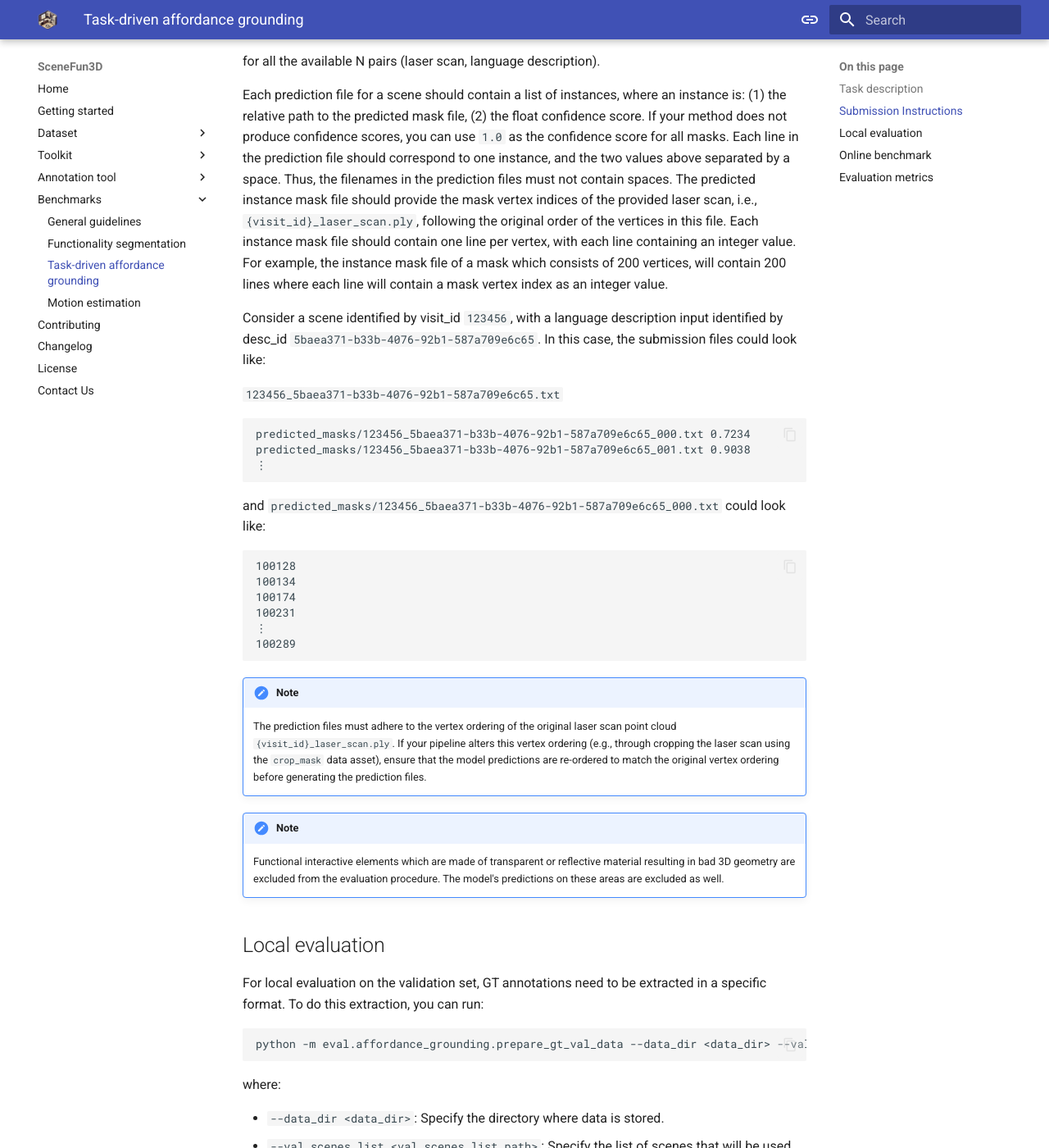
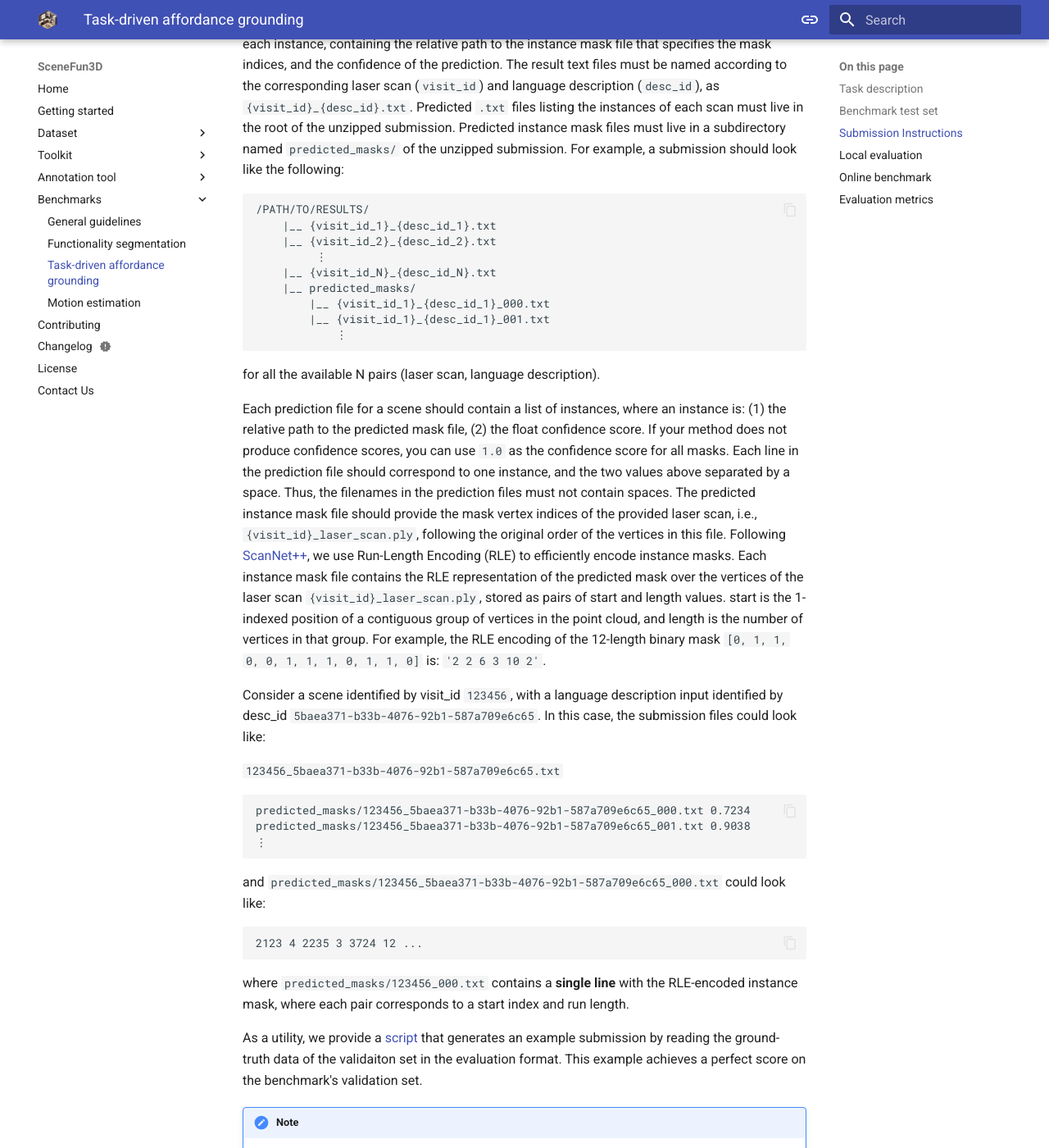
Before and after one commit to SceneFun3D/documentation, an MkDocs documentation site: the page built from docs/benchmarks/task2.md, in a window 1280 px wide and 1400 px high, scrolled down 1203 px. Shown: the whole window at 82% size. Built offline with MkDocs 1.6.1 and Material for MkDocs 9.7.7, drawn with Linux system fonts in a browser that asks for light colours; some of the changed text lies outside the part shown.

Commit message:
Update docs for v0.2.0

````diff
--- a/docs/benchmarks/task2.md
+++ b/docs/benchmarks/task2.md
@@ -12,6 +12,22 @@ In the second track of the SceneFun3D benchmark, we propose the following challe
     **OUTPUT:** Instance segmentation of the point cloud that corresponds to the vertices of the provided laser scan, segmenting the functional interactive elements that the agent needs to manipulate.
 
 We highlight that, in some cases, more than one instance of functional interactive elements may correspond to a single language task description.
+
+## Benchmark test set
+
+For the benchmark test set, we provide input language task descriptions without any ground-truth annotations. Participants must run their models on these inputs and submit their predictions via our submission page, following the provided submission instructions. You can find the input language task descriptions [**here**](https://cvg-data.inf.ethz.ch/scenefun3d/v1/benchmark_test_descriptions.json). The format is as follows:
+
+```
+[
+  {
+    "visit_id": the identifier of the scene,
+    "desc_id": unique id of the description,
+    "description": language instruction of the task
+  },
+  ...
+]
+```
+
 
 ## Submission Instructions
 
@@ -36,8 +52,7 @@ Results must be provided as a text file for each scene. Each text file should co
 for all the available N pairs (laser scan, language description).
 
 Each prediction file for a scene should contain a list of instances, where an instance is: (1) the relative path to the predicted mask file, (2) the float confidence score. If your method does not produce confidence scores, you can use `1.0` as the confidence score for all masks. Each line in the prediction file should correspond to one instance, and the two values above separated by a space. Thus, the filenames in the prediction files must not contain spaces.
-The predicted instance mask file should provide the mask vertex indices of the provided laser scan, i.e., `{visit_id}_laser_scan.ply`, following the original order of the vertices in this file.
-Each instance mask file should contain one line per vertex, with each line containing an integer value. For example, the instance mask file of a mask which consists of 200 vertices, will contain 200 lines where each line will contain a mask vertex index as an integer value.
+The predicted instance mask file should provide the mask vertex indices of the provided laser scan, i.e., `{visit_id}_laser_scan.ply`, following the original order of the vertices in this file. Following [ScanNet++](https://kaldir.vc.in.tum.de/scannetpp/benchmark/docs), we use Run-Length Encoding (RLE) to efficiently encode instance masks. Each instance mask file contains the RLE representation of the predicted mask over the vertices of the laser scan `{visit_id}_laser_scan.ply`, stored as pairs of start and length values. start is the 1-indexed position of a contiguous group of vertices in the point cloud, and length is the number of vertices in that group. For example, the RLE encoding of the 12-length binary mask `[0, 1, 1, 0, 0, 1, 1, 1, 0, 1, 1, 0]` is: `'2 2 6 3 10 2'`.
 
 Consider a scene identified by visit_id `123456`, with a language description input identified by desc_id `5baea371-b33b-4076-92b1-587a709e6c65`. In this case, the submission files could look like:
 
@@ -50,13 +65,12 @@ predicted_masks/123456_5baea371-b33b-4076-92b1-587a709e6c65_001.txt 0.9038
 
 and `predicted_masks/123456_5baea371-b33b-4076-92b1-587a709e6c65_000.txt` could look like:
 ```
-100128
-100134
-100174
-100231
-⋮
-100289
+2123 4 2235 3 3724 12 ...
 ```
+
+where `predicted_masks/123456_000.txt` contains a **single line** with the RLE-encoded instance mask, where each pair corresponds to a start index and run length.
+
+As a utility, we provide a [script](https://github.com/SceneFun3D/scenefun3d/blob/main/eval/affordance_grounding/create_example_submission.py) that generates an example submission by reading the ground-truth data of the validaiton set in the evaluation format. This example achieves a perfect score on the benchmark's validation set.
 
 !!! note
 
@@ -100,6 +114,12 @@ You can upload the `.zip` file containing your model's prediction on our online
 
 Please make sure that it follows the correct [submission format](#submission-instructions). Otherwise, the submission will fail.
 
+To create the `.zip` file for submission, you can run:
+```
+cd path/to/submission/files
+zip -r submission.zip *
+```
+
 ## Evaluation metrics
 
 Submissions are evaluated using the mean Average Precision at the IoU thresholds of 0.25 and 0.50, denoted as AP<sub>25</sub> and AP<sub>50</sub> respectively. Submissions are ranked based on the AP<sub>50</sub> metric.
````
Also changed, not shown: docs/benchmarks/guidelines.md (+2 -2 lines), docs/benchmarks/task1.md (+12 -8 lines), docs/changelog.md (+12 -0 lines), docs/index.md (+5 -3 lines).
